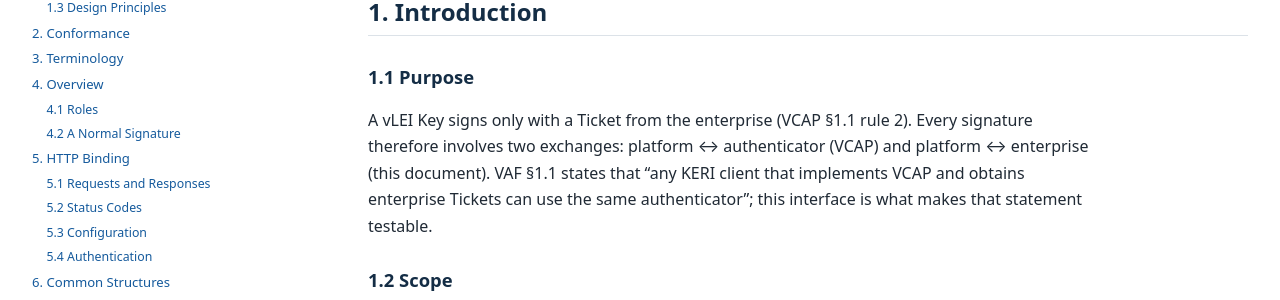
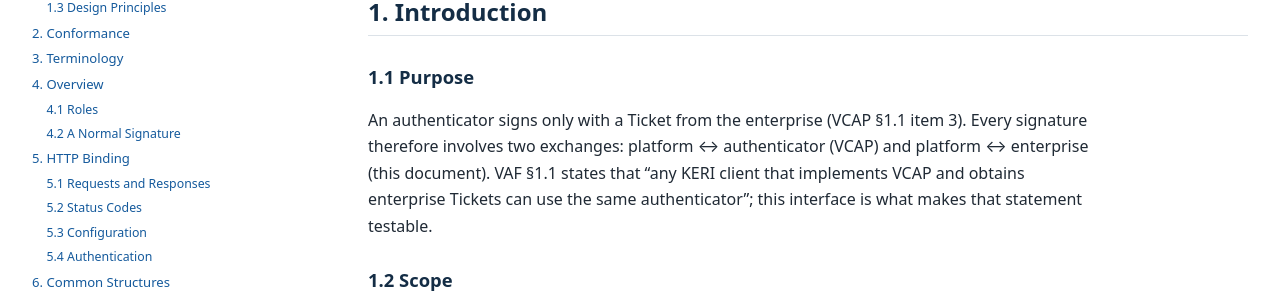
Before and after one commit to vlei-auth/vcap-ei, a Jekyll site: the page built from index.md, in a window 1280 px wide and 900 px high, scrolled down 1156 px. Shown: the part 151-451 px from the top of the window. Built offline with Jekyll 4.4.1, drawn with Linux system fonts in a browser that asks for light colours; some of the changed text lies outside the part shown.

Commit message:
Align authenticator terminology and reserved purpose guidance

```diff
--- a/vcap-ei-1.0.md
+++ b/vcap-ei-1.0.md
@@ -8,7 +8,7 @@
 **Editors:**
   * Fan Dang (ACentauri Technology Limited)
 
-**Scope:** The interface between a platform (wallet or enterprise web page) and an enterprise service that issues Tickets, archives signatures, publishes KERI material and relays Agent access for vLEI Key authenticators.
+**Scope:** The interface between a platform (wallet or enterprise web page) and an enterprise service that issues Tickets, archives signatures, publishes KERI material and relays Agent access for VCAP authenticators.
 
 **Companion documents:** [VAF 1.0](https://vlei-auth.github.io/vaf/) (architecture and obligations), [VCAP 1.0](https://vlei-auth.github.io/vcap/) (authenticator protocol). This document uses the data structures of VCAP §9 unchanged.
 
@@ -40,7 +40,7 @@
 
 ### 1.1 Purpose
 
-A vLEI Key signs only with a Ticket from the enterprise (VCAP §1.1 rule 2). Every signature therefore involves two exchanges: platform ↔ authenticator (VCAP) and platform ↔ enterprise (this document). VAF §1.1 states that "any KERI client that implements VCAP and obtains enterprise Tickets can use the same authenticator"; this interface is what makes that statement testable.
+An authenticator signs only with a Ticket from the enterprise (VCAP §1.1 item 3). Every signature therefore involves two exchanges: platform ↔ authenticator (VCAP) and platform ↔ enterprise (this document). VAF §1.1 states that "any KERI client that implements VCAP and obtains enterprise Tickets can use the same authenticator"; this interface is what makes that statement testable.
 
 ### 1.2 Scope
 
```
Also changed, not shown: other parts of vcap-ei-1.0.md (+1 -1 lines).
